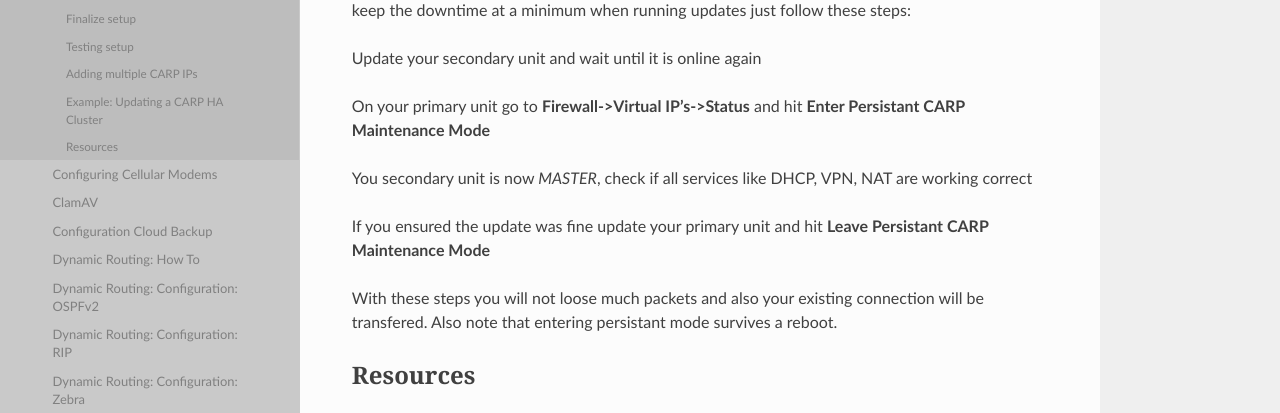
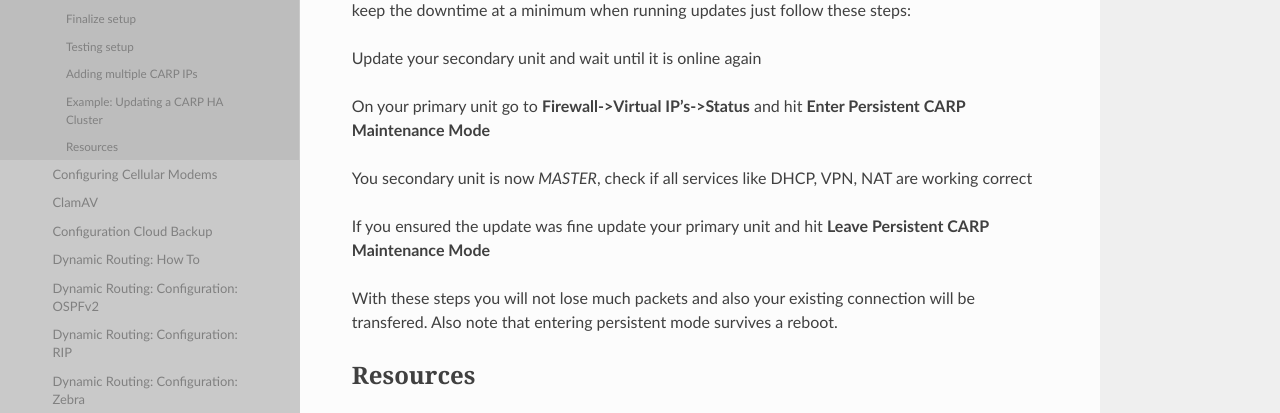
Before and after one commit to opnsense/docs, a Sphinx documentation site: the page built from source/manual/how-tos/carp.rst, in a window 1280 px wide and 900 px high, scrolled down 4659 px. Shown: the part 252-665 px from the top of the window. Built offline with Sphinx 7.4.7 and the Read the Docs theme 2.0.0, drawn with Linux system fonts in a browser that asks for light colours; nearby versions of some CDN libraries; some web fonts are replaced; library files that are not in the unit come from our copies.

Commit message:
fix previous

```diff
--- a/source/manual/how-tos/carp.rst
+++ b/source/manual/how-tos/carp.rst
@@ -260,12 +260,12 @@
 these steps:
 
 - Update your secondary unit and wait until it is online again
-- On your primary unit go to **Firewall->Virtual IP's->Status** and hit **Enter Persistant CARP Maintenance Mode**
+- On your primary unit go to **Firewall->Virtual IP's->Status** and hit **Enter Persistent CARP Maintenance Mode**
 - You secondary unit is now *MASTER*, check if all services like DHCP, VPN, NAT are working correct
-- If you ensured the update was fine update your primary unit and hit **Leave Persistant CARP Maintenance Mode**
+- If you ensured the update was fine update your primary unit and hit **Leave Persistent CARP Maintenance Mode**
 
-With these steps you will not loose much packets and also your existing connection will be transfered.
-Also note that entering persistant mode survives a reboot.
+With these steps you will not lose much packets and also your existing connection will be transfered.
+Also note that entering persistent mode survives a reboot.
 
 ---------
 Resources
```
